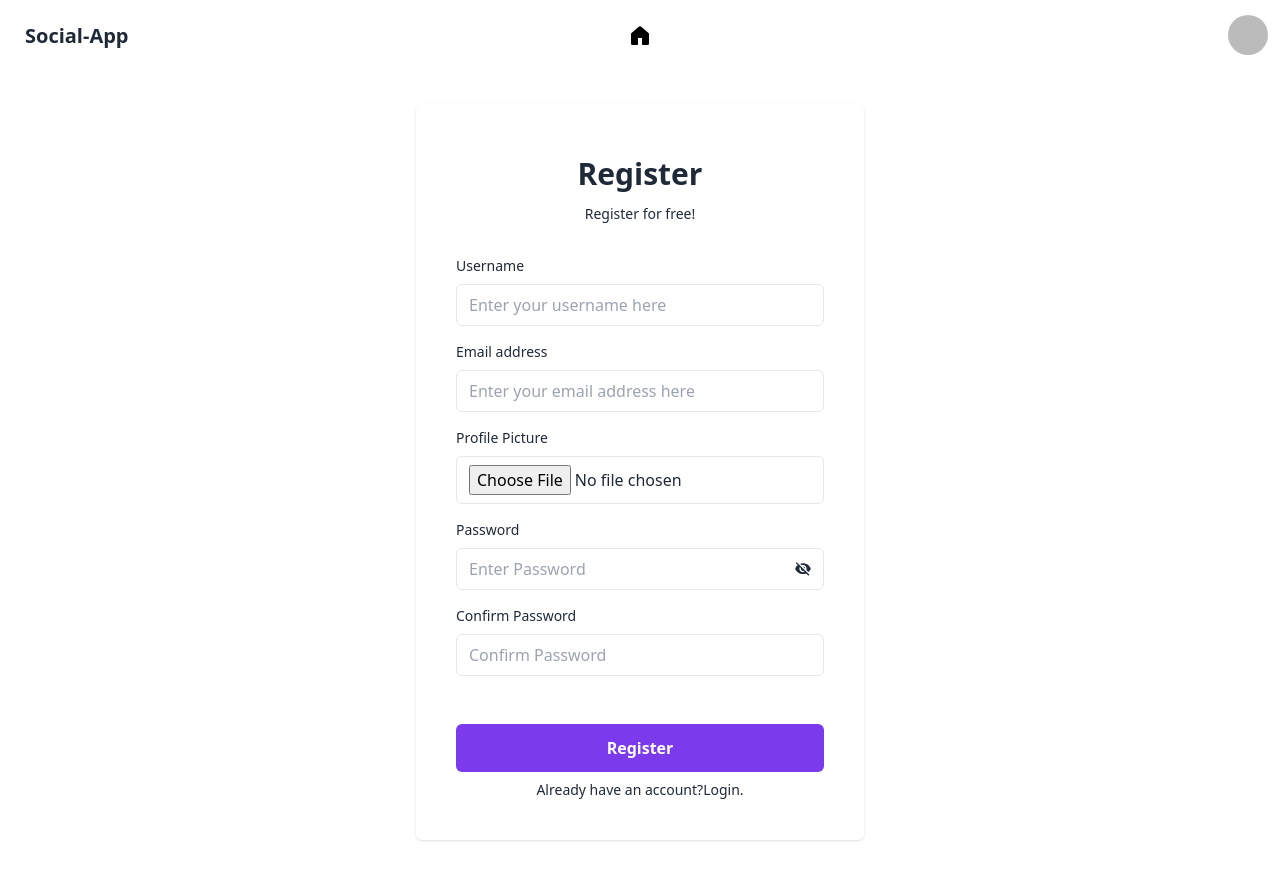
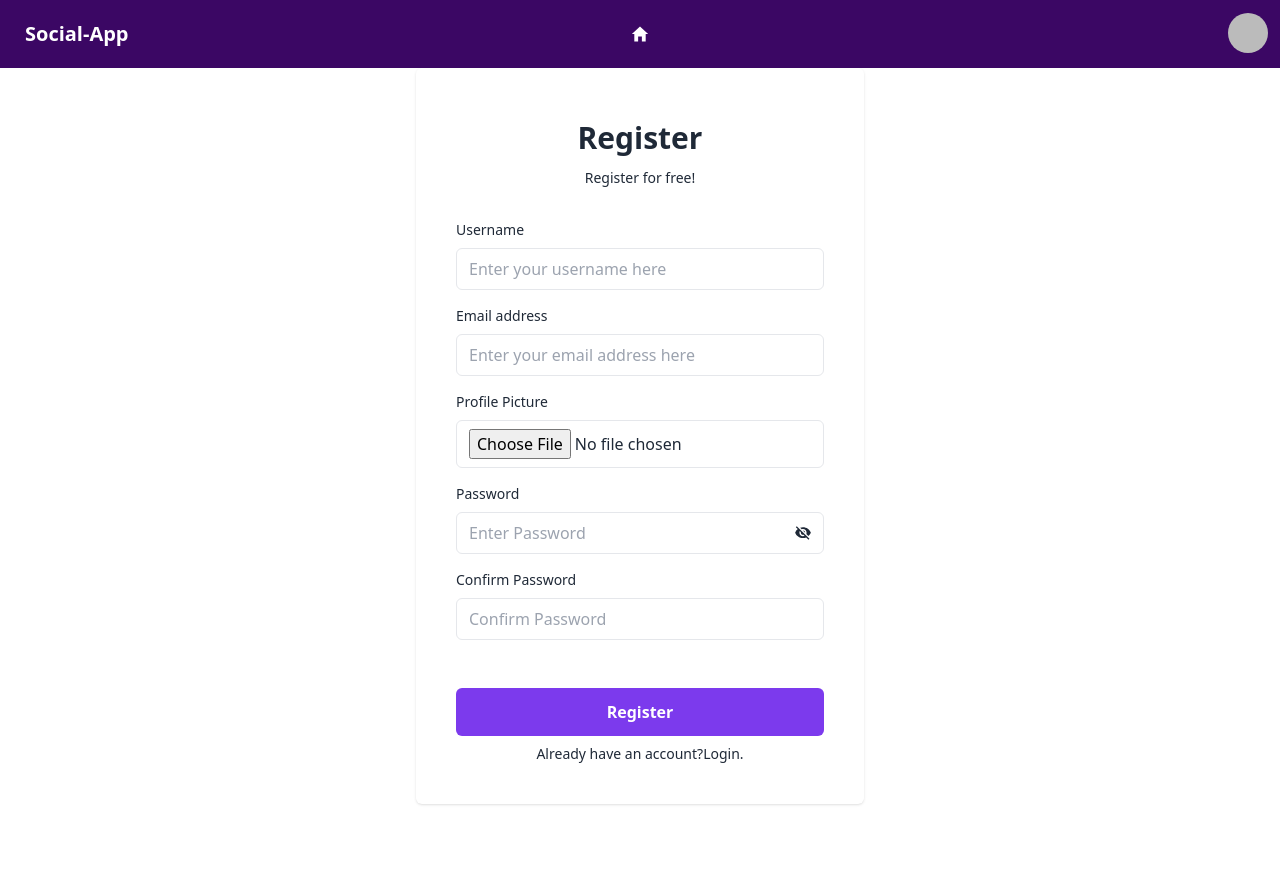
Before and after one commit to NoorTushar/Social-App, a React (Vite) app: page /register in a window 1280 px wide. After the commit the page ends 844 px from the top, so only its background shows below. Built offline with nearby package versions, Linux system fonts and the light colour scheme; no server answers; sample sign-in values are in the browser's storage.

Commit message:
finished for submission

```diff
--- a/src/Components/NewsFeed/NewsFeed.jsx
+++ b/src/Components/NewsFeed/NewsFeed.jsx
@@ -1,4 +1,3 @@
-import { Tab, Tabs, TabList, TabPanel } from "react-tabs";
 import "react-tabs/style/react-tabs.css";
 import useAllPosts from "../../Hooks/useAllPosts";
 import PostCard from "../PostCard";
@@ -63,7 +62,7 @@ const NewsFeed = () => {
    };
 
    return (
-      <section className="max-w-[1000px] mx-auto border p-6">
+      <section className="max-w-[1000px] mx-auto border p-6 pt-[80px]">
          <div className="text-xl medium">News Feed</div>
          <div className="border rounded-lg p-6 my-2 flex gap-4 flex-wrap bg-gray-100 w-full">
             <img
@@ -73,7 +72,7 @@ const NewsFeed = () => {
             />
             <form
                onSubmit={handleSubmit(onSubmit)}
-               className="flex-1 flex flex-col"
+               className="flex-1 flex flex-col w-full"
             >
                <div className="w-full">
                   <textarea
@@ -94,7 +93,7 @@ const NewsFeed = () => {
                   )}
                </div>
 
-               <div className="flex items-center space-x-2">
+               <div className="flex items-center space-x-2 my-2">
                   <label>Image: </label>
                   <input
                      type="file"
@@ -114,7 +113,10 @@ const NewsFeed = () => {
 
                <div className="text-end mt-2 gap-2 flex items-center justify-between  flex-wrap">
                   <div className="space-x-2">
-                     <button className="btn btn-sm" type="reset">
+                     <button
+                        className="btn btn-sm bg-slate-400 text-white"
+                        type="reset"
+                     >
                         Reset
                      </button>
                      <button
--- a/src/Components/PostCard.jsx
+++ b/src/Components/PostCard.jsx
@@ -88,13 +88,9 @@ const PostCard = ({ post, refetch, user }) => {
                className="object-cover w-12 h-12 rounded-full shadow dark:bg-gray-500"
             />
             <div className="flex flex-col space-y-1">
-               <a
-                  rel="noopener noreferrer"
-                  href="#"
-                  className="text-sm font-semibold"
-               >
+               <h3 className="text-lg font-semibold text-violet-600">
                   {post.postedBy.userName}
-               </a>
+               </h3>
                <span className="text-xs dark:text-gray-600">
                   {new Date(post.postTime).toLocaleDateString()}
                </span>
--- a/src/Components/Shared/NavBar/NavBar.jsx
+++ b/src/Components/Shared/NavBar/NavBar.jsx
@@ -1,8 +1,8 @@
 import { Link, useNavigate } from "react-router-dom";
 import useAuth from "../../../Hooks/useAuth";
-import { GoHomeFill } from "react-icons/go";
 import { RxHamburgerMenu } from "react-icons/rx";
 import toast from "react-hot-toast";
+import { IoMdHome } from "react-icons/io";
 
 const NavBar = () => {
    const { user, logoutUser } = useAuth();
@@ -19,31 +19,33 @@ const NavBar = () => {
       }
    };
 
-   const navLinks = (
+   const navLinks = user && (
       <>
          <li>
-            <Link to={"/"}>
-               <GoHomeFill className="text-2xl text-black" />
+            <Link className="font-medium text-xl" to={"/"}>
+               <IoMdHome />
             </Link>
          </li>
       </>
    );
 
    return (
-      <nav className="navbar bg-base-100">
+      <nav className="navbar fixed top-0 left-0 w-full bg-purple-950 text-white">
          <div className="navbar-start">
-            <div className="dropdown">
+            <div className="dropdown ">
                <div
                   tabIndex={0}
                   role="button"
                   className="btn btn-ghost lg:hidden"
                >
-                  <RxHamburgerMenu />
+                  <RxHamburgerMenu className="text-white" />
                </div>
                <ul
                   tabIndex={0}
-                  className="menu menu-sm dropdown-content bg-base-100 rounded-box z-[1] mt-3 w-52 p-2 shadow"
-               ></ul>
+                  className="menu menu-sm dropdown-content rounded-box z-[1] mt-3 w-52 p-2 shadow bg-purple-900 text-white"
+               >
+                  {navLinks}
+               </ul>
             </div>
             <a className="btn btn-ghost text-xl">Social-App</a>
          </div>
@@ -51,7 +53,7 @@ const NavBar = () => {
             <ul className="menu menu-horizontal px-1">{navLinks}</ul>
          </div>
          <div className="navbar-end">
-            {user ? (
+            {user && (
                <div className="dropdown dropdown-end">
                   <div
                      tabIndex={0}
@@ -67,15 +69,13 @@ const NavBar = () => {
                   </div>
                   <ul
                      tabIndex={0}
-                     className="menu menu-sm dropdown-content bg-base-100 rounded-box z-[1] mt-3 w-52 p-2 shadow"
+                     className="menu menu-sm dropdown-content bg-base-100 rounded-box z-[1] mt-3 w-52 p-2 shadow text-purple-800"
                   >
                      <li>
                         <button onClick={handleLogout}>Logout</button>
                      </li>
                   </ul>
                </div>
-            ) : (
-               <button>Login</button>
             )}
          </div>
       </nav>
--- a/src/Pages/Login/Login.jsx
+++ b/src/Pages/Login/Login.jsx
@@ -7,7 +7,7 @@ import toast from "react-hot-toast";
 import ResetPasswordModal from "../../Components/Modals/ResetPasswordModal";
 
 const Login = () => {
-   const { loginUser, setLoading, resetPassword } = useAuth();
+   const { loginUser, resetPassword } = useAuth();
    const [openResetModal, setOpenResetModal] = useState(false);
 
    // first we will get the location of the current page
@@ -51,7 +51,7 @@ const Login = () => {
    };
 
    return (
-      <div className="min-h-screen justify-center items-center flex">
+      <div className="min-h-screen justify-center items-center flex pt-[68px]">
          <div className="flex flex-col w-full max-w-md p-6 rounded-md sm:p-10 dark:bg-gray-50 dark:text-gray-800 shadow">
             <div className="mb-8 text-center">
                <h1 className="my-3 text-3xl font-bold">Login</h1>
--- a/src/Pages/Register/Register.jsx
+++ b/src/Pages/Register/Register.jsx
@@ -78,7 +78,7 @@ const Register = () => {
    };
 
    return (
-      <div className="min-h-screen justify-center items-center flex">
+      <div className="min-h-screen justify-center items-center flex pt-[68px] pb-10">
          <div className="flex flex-col w-full max-w-md p-6 rounded-md sm:p-10 dark:bg-gray-50 dark:text-gray-800 shadow">
             <div className="mb-8 text-center">
                <h1 className="my-3 text-3xl font-bold">Register</h1>
```
